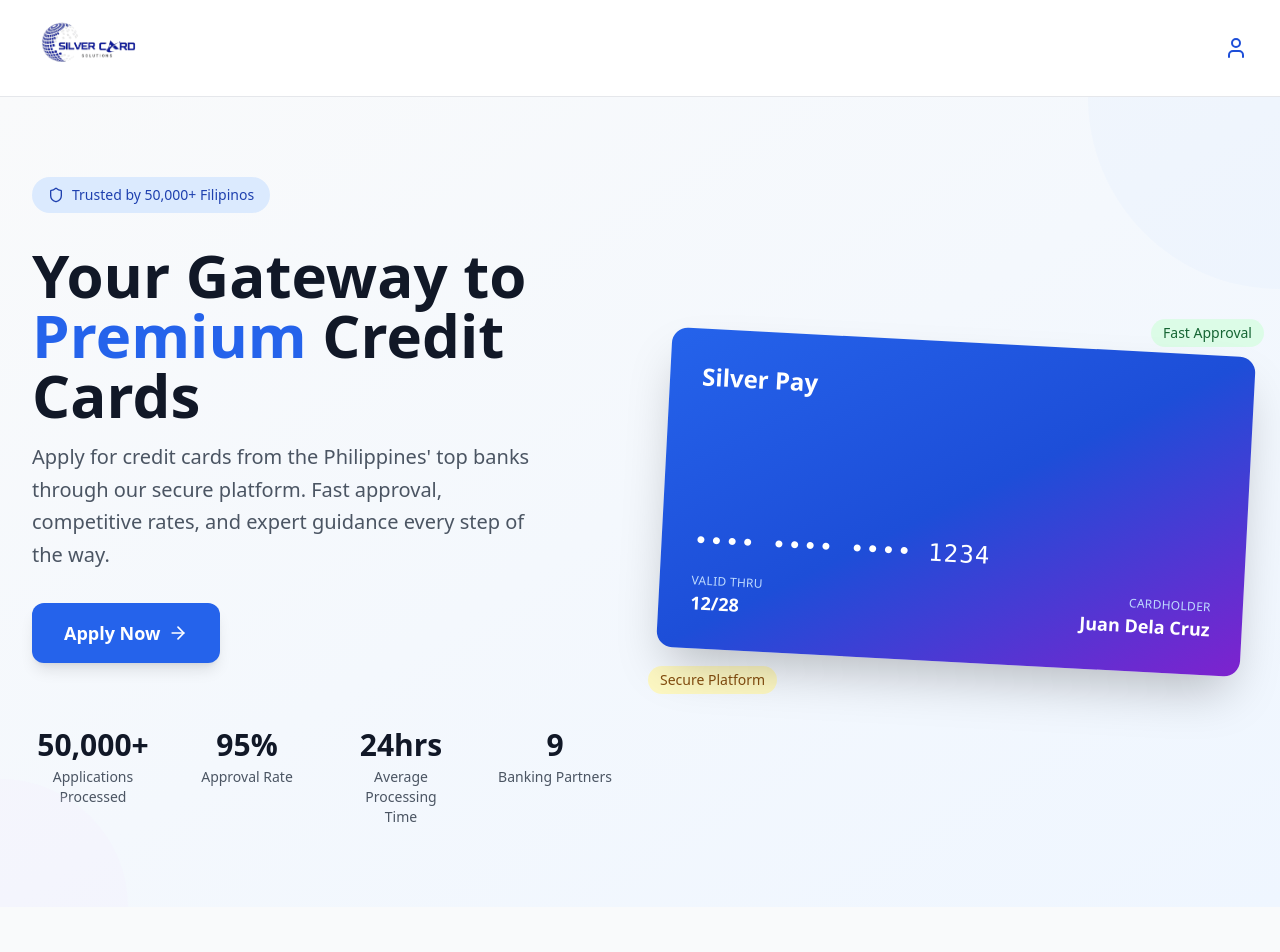
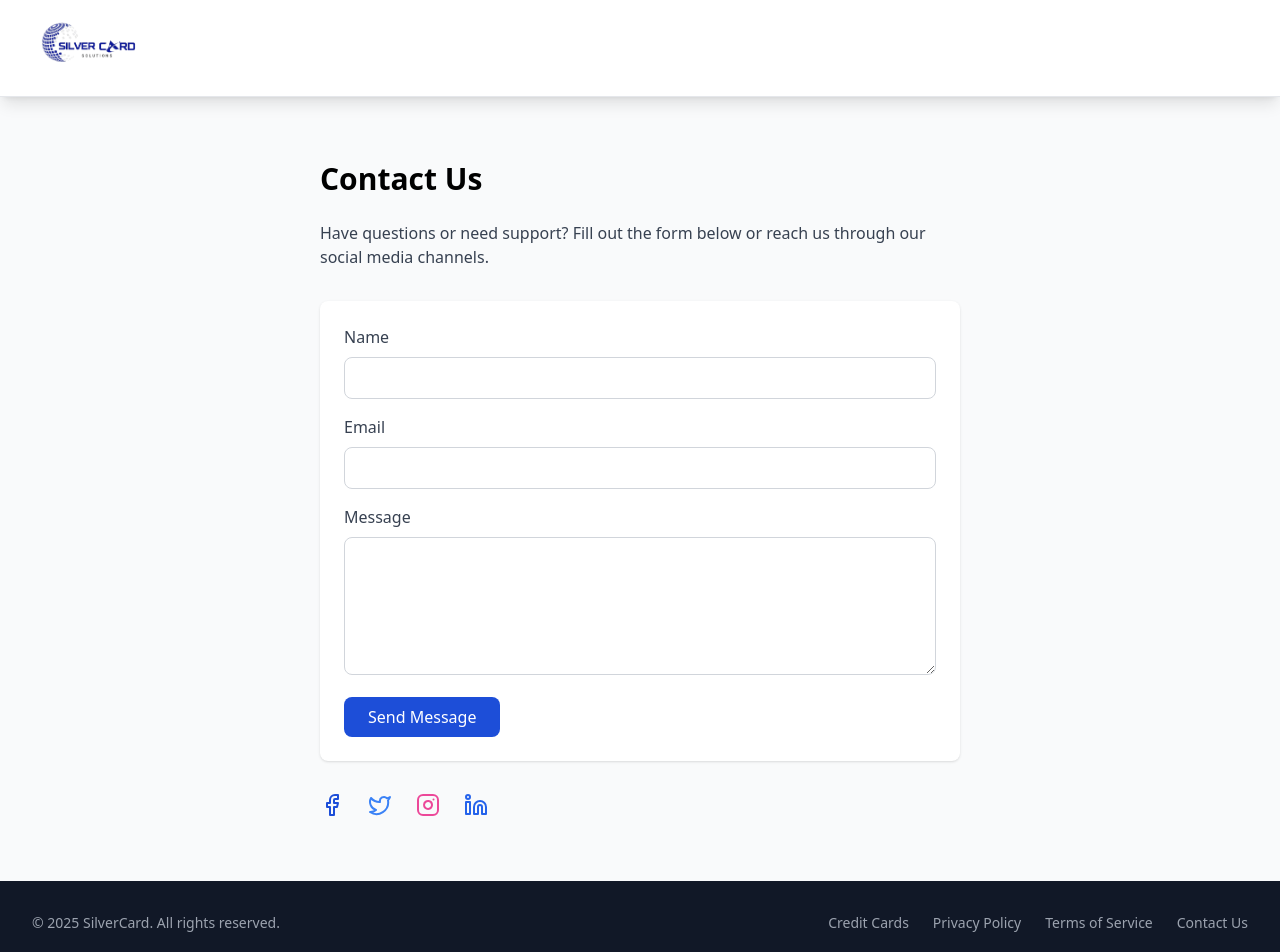
Before and after one commit to Dustin0829/Silver-pay, a React (Vite) app: page /contact in a window 1280 px wide. Before the commit this address led to /. Shown: the top 952 px of the page. Built offline with nearby package versions, Linux system fonts and the light colour scheme.

Commit message:
added and changes some things

```diff
--- a/src/App.tsx
+++ b/src/App.tsx
@@ -9,6 +9,10 @@ import Login from './pages/Login';
 import Dashboard from './pages/Dashboard';
 import ApplicationForm from './components/ApplicationForm';
 import ApplicationSuccess from './pages/ApplicationSuccess';
+import PrivacyPolicy from './pages/PrivacyPolicy';
+import TermsOfService from './pages/TermsOfService';
+import Contact from './pages/Contact';
+import CreditCards from './pages/CreditCards';
 
 function App() {
   return (
@@ -64,6 +68,10 @@ function App() {
                   </div>
                 }
               />
+              <Route path="privacy-policy" element={<PrivacyPolicy />} />
+              <Route path="terms-of-service" element={<TermsOfService />} />
+              <Route path="contact" element={<Contact />} />
+              <Route path="credit-cards" element={<CreditCards />} />
               <Route path="*" element={<Navigate to="/" replace />} />
             </Route>
           </Routes>
--- a/src/components/AdminDashboard.tsx
+++ b/src/components/AdminDashboard.tsx
@@ -1130,7 +1130,7 @@ const AdminDashboard: React.FC = () => {
           </button>
           {/* Centered Title */}
           <div className="flex-1 flex flex-col items-center">
-            <div className="text-xl font-bold text-gray-900">Silver Pay</div>
+            <div className="text-xl font-bold text-gray-900">Silver Card</div>
             <div className="text-xs text-gray-500">Credit Card Management System</div>
           </div>
           {/* Logout button */}
--- a/src/components/AgentDashboard.tsx
+++ b/src/components/AgentDashboard.tsx
@@ -378,7 +378,7 @@ const AgentDashboard: React.FC = () => {
           </button>
           {/* Centered Title */}
           <div className="flex-1 flex flex-col items-center">
-            <div className="text-xl font-bold text-gray-900">Silver Pay</div>
+            <div className="text-xl font-bold text-gray-900">SilverCard</div>
             <div className="text-xs text-gray-500">Credit Card Management System</div>
           </div>
           {/* Logout button */}
--- a/src/components/ApplicationForm.tsx
+++ b/src/components/ApplicationForm.tsx
@@ -444,14 +444,9 @@ const ApplicationForm: React.FC<ApplicationFormProps> = ({ isAgentForm = false }
           />
         </div>
       </div>
-    </div>
-  );
-
-  const renderAddressAndFamily = () => (
-    <div className="space-y-8">
-      {/* Mother's Details */}
+      {/* Mother's Maiden Name */}
       <div>
-        <h3 className="text-2xl font-semibold text-gray-900 mb-6">Mother's Maiden Name</h3>
+        <h3 className="text-xl font-semibold text-gray-900 mb-4">Mother's Maiden Name</h3>
         <div className="grid grid-cols-1 md:grid-cols-2 gap-4 md:gap-6">
           <div>
             <label className="block text-sm font-medium text-gray-700 mb-2">Last Name</label>
@@ -494,67 +489,9 @@ const ApplicationForm: React.FC<ApplicationFormProps> = ({ isAgentForm = false }
           </div>
         </div>
       </div>
-
-      {/* Permanent Address */}
-      <div>
-        <h3 className="text-2xl font-semibold text-gray-900 mb-6">Permanent Home Address</h3>
-        <div className="grid grid-cols-1 md:grid-cols-2 gap-4 md:gap-6">
-          <div>
-            <label className="block text-sm font-medium text-gray-700 mb-2">Street/Purok/Subdivision</label>
-            <input
-              type="text"
-              value={formData.permanentAddress?.street || ''}
-              onChange={(e) => handleInputChange('permanentAddress', 'street', e.target.value)}
-              className="w-full px-3 md:px-4 py-2 md:py-3 border border-gray-300 rounded-lg focus:ring-2 focus:ring-blue-500 focus:border-transparent text-sm md:text-base"
-              required
-            />
-          </div>
-          <div>
-            <label className="block text-sm font-medium text-gray-700 mb-2">Barangay</label>
-            <input
-              type="text"
-              value={formData.permanentAddress?.barangay || ''}
-              onChange={(e) => handleInputChange('permanentAddress', 'barangay', e.target.value)}
-              className="w-full px-3 md:px-4 py-2 md:py-3 border border-gray-300 rounded-lg focus:ring-2 focus:ring-blue-500 focus:border-transparent text-sm md:text-base"
-              required
-            />
-          </div>
-          <div>
-            <label className="block text-sm font-medium text-gray-700 mb-2">City</label>
-            <input
-              type="text"
-              value={formData.permanentAddress?.city || ''}
-              onChange={(e) => handleInputChange('permanentAddress', 'city', e.target.value)}
-              className="w-full px-3 md:px-4 py-2 md:py-3 border border-gray-300 rounded-lg focus:ring-2 focus:ring-blue-500 focus:border-transparent text-sm md:text-base"
-              required
-            />
-          </div>
-          <div>
-            <label className="block text-sm font-medium text-gray-700 mb-2">Zip Code</label>
-            <input
-              type="text"
-              value={formData.permanentAddress?.zipCode || ''}
-              onChange={(e) => handleInputChange('permanentAddress', 'zipCode', e.target.value)}
-              className="w-full px-3 md:px-4 py-2 md:py-3 border border-gray-300 rounded-lg focus:ring-2 focus:ring-blue-500 focus:border-transparent text-sm md:text-base"
-              required
-            />
-          </div>
-          <div>
-            <label className="block text-sm font-medium text-gray-700 mb-2">Years of Stay</label>
-            <input
-              type="text"
-              value={formData.permanentAddress?.yearsOfStay || ''}
-              onChange={(e) => handleInputChange('permanentAddress', 'yearsOfStay', e.target.value)}
-              className="w-full px-3 md:px-4 py-2 md:py-3 border border-gray-300 rounded-lg focus:ring-2 focus:ring-blue-500 focus:border-transparent text-sm md:text-base"
-              required
-            />
-          </div>
-        </div>
-      </div>
-
       {/* Spouse Details */}
       <div>
-        <h3 className="text-2xl font-semibold text-gray-900 mb-6">Spouse Details</h3>
+        <h3 className="text-xl font-semibold text-gray-900 mb-4">Spouse Details</h3>
         <div className="grid grid-cols-1 md:grid-cols-2 gap-4 md:gap-6">
           <div>
             <label className="block text-sm font-medium text-gray-700 mb-2">Last Name</label>
@@ -607,10 +544,9 @@ const ApplicationForm: React.FC<ApplicationFormProps> = ({ isAgentForm = false }
           </div>
         </div>
       </div>
-
       {/* Personal Reference */}
       <div>
-        <h3 className="text-2xl font-semibold text-gray-900 mb-6">Personal Reference</h3>
+        <h3 className="text-xl font-semibold text-gray-900 mb-4">Personal Reference</h3>
         <div className="grid grid-cols-1 md:grid-cols-2 gap-4 md:gap-6">
           <div>
             <label className="block text-sm font-medium text-gray-700 mb-2">Last Name</label>
@@ -667,6 +603,67 @@ const ApplicationForm: React.FC<ApplicationFormProps> = ({ isAgentForm = false }
               type="text"
               value={formData.personalReference?.relationship || ''}
               onChange={(e) => handleInputChange('personalReference', 'relationship', e.target.value)}
+              className="w-full px-3 md:px-4 py-2 md:py-3 border border-gray-300 rounded-lg focus:ring-2 focus:ring-blue-500 focus:border-transparent text-sm md:text-base"
+              required
+            />
+          </div>
+        </div>
+      </div>
+    </div>
+  );
+
+  const renderAddressAndFamily = () => (
+    <div className="space-y-8">
+      {/* Permanent Address */}
+      <div>
+        <h3 className="text-2xl font-semibold text-gray-900 mb-6">Permanent Home Address</h3>
+        <div className="grid grid-cols-1 md:grid-cols-2 gap-4 md:gap-6">
+          <div>
+            <label className="block text-sm font-medium text-gray-700 mb-2">Street/Purok/Subdivision</label>
+            <input
+              type="text"
+              value={formData.permanentAddress?.street || ''}
+              onChange={(e) => handleInputChange('permanentAddress', 'street', e.target.value)}
+              className="w-full px-3 md:px-4 py-2 md:py-3 border border-gray-300 rounded-lg focus:ring-2 focus:ring-blue-500 focus:border-transparent text-sm md:text-base"
+              required
+            />
+          </div>
+          <div>
+            <label className="block text-sm font-medium text-gray-700 mb-2">Barangay</label>
+            <input
+              type="text"
+              value={formData.permanentAddress?.barangay || ''}
+              onChange={(e) => handleInputChange('permanentAddress', 'barangay', e.target.value)}
+              className="w-full px-3 md:px-4 py-2 md:py-3 border border-gray-300 rounded-lg focus:ring-2 focus:ring-blue-500 focus:border-transparent text-sm md:text-base"
+              required
+            />
+          </div>
+          <div>
+            <label className="block text-sm font-medium text-gray-700 mb-2">City</label>
+            <input
+              type="text"
+              value={formData.permanentAddress?.city || ''}
+              onChange={(e) => handleInputChange('permanentAddress', 'city', e.target.value)}
+              className="w-full px-3 md:px-4 py-2 md:py-3 border border-gray-300 rounded-lg focus:ring-2 focus:ring-blue-500 focus:border-transparent text-sm md:text-base"
+              required
+            />
+          </div>
+          <div>
+            <label className="block text-sm font-medium text-gray-700 mb-2">Zip Code</label>
+            <input
+              type="text"
+              value={formData.permanentAddress?.zipCode || ''}
+              onChange={(e) => handleInputChange('permanentAddress', 'zipCode', e.target.value)}
+              className="w-full px-3 md:px-4 py-2 md:py-3 border border-gray-300 rounded-lg focus:ring-2 focus:ring-blue-500 focus:border-transparent text-sm md:text-base"
+              required
+            />
+          </div>
+          <div>
+            <label className="block text-sm font-medium text-gray-700 mb-2">Years of Stay</label>
+            <input
+              type="text"
+              value={formData.permanentAddress?.yearsOfStay || ''}
+              onChange={(e) => handleInputChange('permanentAddress', 'yearsOfStay', e.target.value)}
               className="w-full px-3 md:px-4 py-2 md:py-3 border border-gray-300 rounded-lg focus:ring-2 focus:ring-blue-500 focus:border-transparent text-sm md:text-base"
               required
             />
--- a/src/components/Header.tsx
+++ b/src/components/Header.tsx
@@ -21,7 +21,7 @@ const Header: React.FC = () => {
       <div className="max-w-7xl mx-auto px-4 sm:px-6 lg:px-8">
         <div className="flex justify-between items-center h-24">
           <Link to="/" className="flex items-center space-x-2">
-            <img src={Logo} alt="Silver Pay Company Logo" className="h-28 w-auto" />
+            <img src={Logo} alt="SilverCard Company Logo" className="h-28 w-auto" />
           </Link>
 
           <nav className="flex items-center space-x-6">
--- a/src/components/Layout.tsx
+++ b/src/components/Layout.tsx
@@ -1,12 +1,43 @@
 import React from 'react';
-import { Outlet } from 'react-router-dom';
+import { Outlet, Link, useLocation } from 'react-router-dom';
+import Header from './Header';
+
+const clientHeaderRoutes = [
+  '/',
+  '/login',
+  '/apply',
+  '/application-success',
+  '/privacy-policy',
+  '/terms-of-service',
+  '/contact',
+  '/credit-cards',
+];
 
 const Layout: React.FC = () => {
+  const location = useLocation();
+  const showHeader = clientHeaderRoutes.includes(location.pathname);
+
   return (
-    <div className="min-h-screen bg-gray-50">
-      <main>
+    <div className="min-h-screen bg-gray-50 flex flex-col">
+      {showHeader && <Header />}
+      <main className="flex-1">
         <Outlet />
       </main>
+      <footer className="bg-gray-900 text-white py-8">
+        <div className="max-w-7xl mx-auto px-4 sm:px-6 lg:px-8">
+          <div className="">
+            <div className="flex flex-col md:flex-row justify-between items-center">
+              <p className="text-gray-400 text-sm">&copy; 2025 SilverCard. All rights reserved.</p>
+              <div className="flex space-x-6 mt-4 md:mt-0">
+                <Link to="/credit-cards" className="text-gray-400 hover:text-white text-sm transition-colors">Credit Cards</Link>
+                <Link to="/privacy-policy" className="text-gray-400 hover:text-white text-sm transition-colors">Privacy Policy</Link>
+                <Link to="/terms-of-service" className="text-gray-400 hover:text-white text-sm transition-colors">Terms of Service</Link>
+                <Link to="/contact" className="text-gray-400 hover:text-white text-sm transition-colors">Contact Us</Link>
+              </div>
+            </div>
+          </div>
+        </div>
+      </footer>
     </div>
   );
 };
--- /dev/null
+++ b/src/pages/Contact.tsx
@@ -0,0 +1,48 @@
+import React, { useState } from 'react';
+import { Mail, Facebook, Twitter, Instagram, Linkedin } from 'lucide-react';
+
+const Contact: React.FC = () => {
+  const [form, setForm] = useState({ name: '', email: '', message: '' });
+  const [submitted, setSubmitted] = useState(false);
+
+  const handleChange = (e: React.ChangeEvent<HTMLInputElement | HTMLTextAreaElement>) => {
+    setForm({ ...form, [e.target.name]: e.target.value });
+  };
+
+  const handleSubmit = (e: React.FormEvent) => {
+    e.preventDefault();
+    setSubmitted(true);
+    // Placeholder: send email logic here
+  };
+
+  return (
+    <div className="max-w-2xl mx-auto py-16 px-4">
+      <h1 className="text-3xl font-bold mb-6">Contact Us</h1>
+      <p className="mb-8 text-gray-700">Have questions or need support? Fill out the form below or reach us through our social media channels.</p>
+      <form onSubmit={handleSubmit} className="bg-white rounded-lg shadow p-6 mb-8">
+        <div className="mb-4">
+          <label className="block text-gray-700 mb-2">Name</label>
+          <input type="text" name="name" value={form.name} onChange={handleChange} className="w-full border border-gray-300 rounded-lg px-3 py-2" required />
+        </div>
+        <div className="mb-4">
+          <label className="block text-gray-700 mb-2">Email</label>
+          <input type="email" name="email" value={form.email} onChange={handleChange} className="w-full border border-gray-300 rounded-lg px-3 py-2" required />
+        </div>
+        <div className="mb-4">
+          <label className="block text-gray-700 mb-2">Message</label>
+          <textarea name="message" value={form.message} onChange={handleChange} className="w-full border border-gray-300 rounded-lg px-3 py-2" rows={5} required />
+        </div>
+        <button type="submit" className="bg-blue-700 text-white px-6 py-2 rounded-lg hover:bg-blue-800 transition-colors">Send Message</button>
+        {submitted && <p className="text-green-600 mt-4">Thank you for contacting us! We'll get back to you soon.</p>}
+      </form>
+      <div className="flex items-center space-x-6">
+        <a href="https://facebook.com/silverpay" target="_blank" rel="noopener noreferrer" className="text-blue-700 hover:text-blue-900"><Facebook className="h-6 w-6" /></a>
+        <a href="https://twitter.com/silverpay" target="_blank" rel="noopener noreferrer" className="text-blue-500 hover:text-blue-700"><Twitter className="h-6 w-6" /></a>
+        <a href="https://instagram.com/silverpay" target="_blank" rel="noopener noreferrer" className="text-pink-500 hover:text-pink-700"><Instagram className="h-6 w-6" /></a>
+        <a href="https://linkedin.com/company/silverpay" target="_blank" rel="noopener noreferrer" className="text-blue-600 hover:text-blue-800"><Linkedin className="h-6 w-6" /></a>
+      </div>
+    </div>
+  );
+};
+
+export default Contact;
--- /dev/null
+++ b/src/pages/CreditCards.tsx
@@ -0,0 +1,10 @@
+import React from 'react';
+
+const CreditCards: React.FC = () => (
+  <div className="max-w-3xl mx-auto py-16 px-4">
+    <h1 className="text-3xl font-bold mb-6">Credit Cards</h1>
+    <p className="text-gray-700 mb-4">This is the Credit Cards page. Information about available credit cards will be shown here.</p>
+  </div>
+);
+
+export default CreditCards;
--- a/src/pages/Landing.tsx
+++ b/src/pages/Landing.tsx
@@ -1,7 +1,6 @@
 import React from 'react';
 import { Link } from 'react-router-dom';
 import { Shield, Clock, Users, Star, CreditCard, CheckCircle, ArrowRight, TrendingUp, Award, Zap } from 'lucide-react';
-import Header from '../components/Header';
 import RCBCLogo from '../assets/banks/RCBC.jpg';
 import MetrobankLogo from '../assets/banks/metrobank.jpeg';
 import EastWestLogo from '../assets/banks/eastwest.webp';
@@ -27,7 +26,6 @@ const Landing: React.FC = () => {
 
   return (
     <div className="min-h-screen overflow-x-hidden">
-      <Header />
       {/* Hero Section */}
       <section className="bg-gradient-to-br from-gray-50 to-blue-50 relative overflow-hidden">
         <div className="max-w-7xl mx-auto px-4 sm:px-6 lg:px-8 py-20">
@@ -89,7 +87,7 @@ const Landing: React.FC = () => {
                 {/* Main Credit Card */}
                 <div className="bg-gradient-to-br from-blue-600 via-blue-700 to-purple-700 rounded-2xl p-8 text-white shadow-2xl transform rotate-3 hover:rotate-0 transition-transform duration-500 w-85 h-80 flex flex-col justify-between">
                   <div className="flex justify-between items-start mb-4">
-                    <div className="text-2xl font-bold">Silver Pay</div>
+                    <div className="text-2xl font-bold">SilverCard</div>
                   </div>
                   <div className="space-y-4">
                     <div className="text-2xl font-mono tracking-wider -mt-30">
@@ -235,7 +233,7 @@ const Landing: React.FC = () => {
         <div className="max-w-7xl mx-auto px-4 sm:px-6 lg:px-8">
           <div className="text-center mb-16">
             <h2 className="text-4xl font-bold text-gray-900 mb-4">What Our Clients Say</h2>
-            <p className="text-xl text-gray-600">Join thousands of satisfied customers who trust Silver Pay</p>
+            <p className="text-xl text-gray-600">Join thousands of satisfied customers who trust SilverCard</p>
           </div>
 
           <div className="grid md:grid-cols-3 gap-8">
@@ -246,7 +244,7 @@ const Landing: React.FC = () => {
                 ))}
               </div>
               <p className="text-gray-600 mb-6 leading-relaxed">
-                "Silver Pay made getting my first credit card incredibly easy! The process was smooth,
+                "SilverCard made getting my first credit card incredibly easy! The process was smooth,
                 transparent, and I got approved within 2 days. Their team was very professional and helpful."
               </p>
               <div className="flex items-center">
@@ -288,7 +286,7 @@ const Landing: React.FC = () => {
                 ))}
               </div>
               <p className="text-gray-600 mb-6 leading-relaxed">
-                "I was impressed with how professional and efficient Silver Pay is. They guided me through
+                "I was impressed with how professional and efficient SilverCard is. They guided me through
                 every step and made sure I understood all the terms. Highly recommended!"
               </p>
               <div className="flex items-center">
@@ -312,7 +310,7 @@ const Landing: React.FC = () => {
             Ready to Get Your Premium Credit Card?
           </h2>
           <p className="text-xl text-blue-100 mb-8 max-w-2xl mx-auto">
-            Join over 50,000 satisfied customers who have successfully obtained their credit cards through Silver Pay.
+            Join over 50,000 satisfied customers who have successfully obtained their credit cards through SilverCard.
             Start your application today and get approved in 24 hours.
           </p>
           <Link
@@ -323,25 +321,6 @@ const Landing: React.FC = () => {
           </Link>
         </div>
       </section>
-
-      {/* Footer */}
-      <footer className="bg-gray-900 text-white py-8">
-        <div className="max-w-7xl mx-auto px-4 sm:px-6 lg:px-8">
-
-          <div className="">
-            <div className="flex flex-col md:flex-row justify-between items-center">
-              <p className="text-gray-400 text-sm">
-                &copy; 2025 Silver Pay. All rights reserved.
-              </p>
-              <div className="flex space-x-6 mt-4 md:mt-0">
-                <a href="#" className="text-gray-400 hover:text-white text-sm transition-colors">Privacy Policy</a>
-                <a href="#" className="text-gray-400 hover:text-white text-sm transition-colors">Terms of Service</a>
-                <a href="#" className="text-gray-400 hover:text-white text-sm transition-colors">Contact Us</a>
-              </div>
-            </div>
-          </div>
-        </div>
-      </footer>
     </div>
   );
 };
--- a/src/pages/Login.tsx
+++ b/src/pages/Login.tsx
@@ -36,7 +36,7 @@ const Login: React.FC = () => {
         <div className="text-center mb-8">
           <LogIn className="h-12 w-12 text-blue-700 mx-auto mb-4" />
           <h2 className="text-2xl sm:text-3xl font-bold text-gray-900">Portal Login</h2>
-          <p className="text-gray-600 mt-2">Access your Silver Pay dashboard</p>
+          <p className="text-gray-600 mt-2">Access your SilverCard dashboard</p>
         </div>
 
         <form onSubmit={handleSubmit} className="space-y-6">
@@ -94,8 +94,8 @@ const Login: React.FC = () => {
         <div className="mt-8 p-4 bg-gray-50 rounded-lg">
           <h3 className="font-semibold text-gray-700 mb-2">Demo Credentials:</h3>
           <div className="text-sm text-gray-600 space-y-1">
-            <p><strong>Admin:</strong> admin@silverpay.com / admin123</p>
-            <p><strong>Agent:</strong> agent@silverpay.com / agent123</p>
+            <p><strong>Admin:</strong> admin@silvercard.com / admin123</p>
+            <p><strong>Agent:</strong> agent@silvercard.com / agent123</p>
           </div>
         </div>
 
--- /dev/null
+++ b/src/pages/PrivacyPolicy.tsx
@@ -0,0 +1,10 @@
+import React from 'react';
+
+const PrivacyPolicy: React.FC = () => (
+  <div className="max-w-3xl mx-auto py-16 px-4">
+    <h1 className="text-3xl font-bold mb-6">Privacy Policy</h1>
+    <p className="text-gray-700 mb-4">This is the Privacy Policy page. The full privacy policy content will be provided here.</p>
+  </div>
+);
+
+export default PrivacyPolicy;
--- /dev/null
+++ b/src/pages/TermsOfService.tsx
@@ -0,0 +1,10 @@
+import React from 'react';
+
+const TermsOfService: React.FC = () => (
+  <div className="max-w-3xl mx-auto py-16 px-4">
+    <h1 className="text-3xl font-bold mb-6">Terms of Service</h1>
+    <p className="text-gray-700 mb-4">This is the Terms of Service page. The full terms of service content will be provided here.</p>
+  </div>
+);
+
+export default TermsOfService;
```
